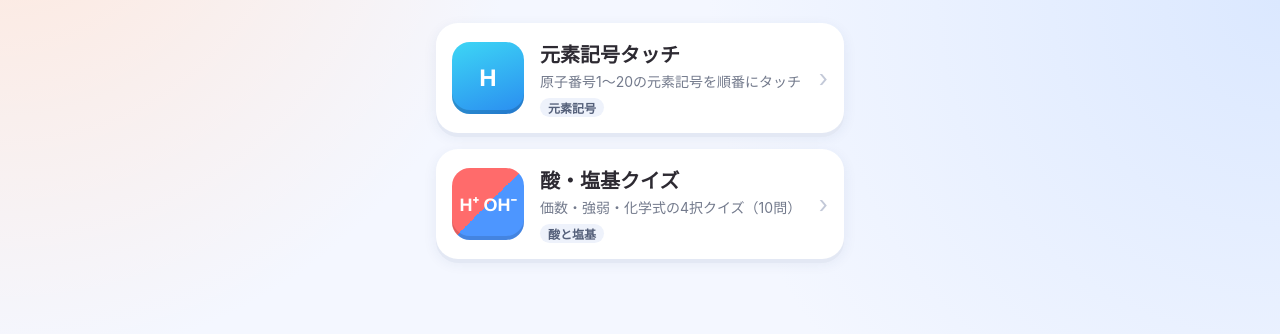
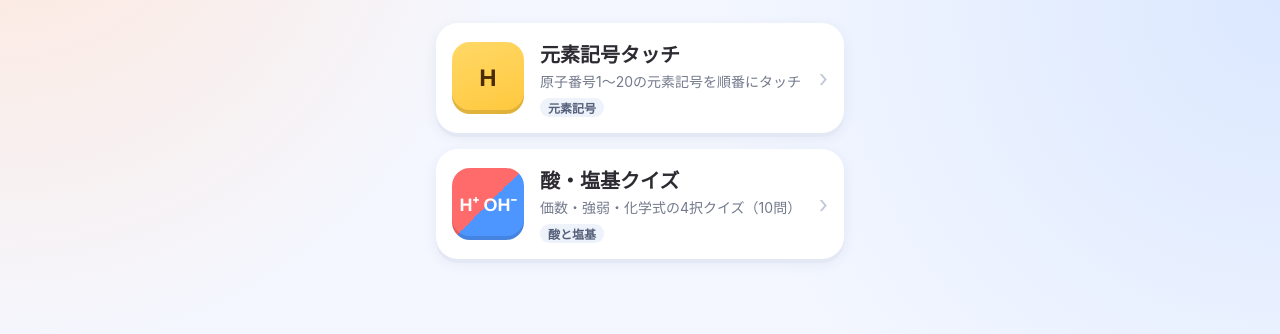
Before and after one commit to hokuryo-kagaku/hokuryo-kagaku.github.io, a plain HTML site: page index.html in a window 1280 px wide. Shown: the part 160-494 px from the top of the page. Drawn offline with Linux system fonts and the light colour scheme.

Commit message:
元素記号タッチのアイコンを山吹色に変更

```diff
--- a/index.html
+++ b/index.html
@@ -28,7 +28,7 @@
   .game:active{transform:translateY(3px); box-shadow:0 1px 0 #e3e8f4;}
   .icon{flex:0 0 72px; height:72px; border-radius:18px; display:flex; align-items:center; justify-content:center;
         color:#fff; font-weight:800; font-family:"Helvetica Neue",Arial,sans-serif; font-size:24px;}
-  .icon.genso{background:linear-gradient(160deg,#3dd6f5,#2a8cf0); box-shadow:inset 0 -4px 0 rgba(0,0,0,.15);}
+  .icon.genso{background:linear-gradient(160deg,#ffd866,#ffc83d); color:#4a2c00; box-shadow:inset 0 -4px 0 rgba(0,0,0,.12);}
   .icon.sanenki{background:linear-gradient(135deg,#ff6b6b 50%,#4d96ff 50%); font-size:18px; box-shadow:inset 0 -4px 0 rgba(0,0,0,.12);}
   .tx{flex:1; min-width:0;}
   .nm{font-size:20px; font-weight:800;}
```
